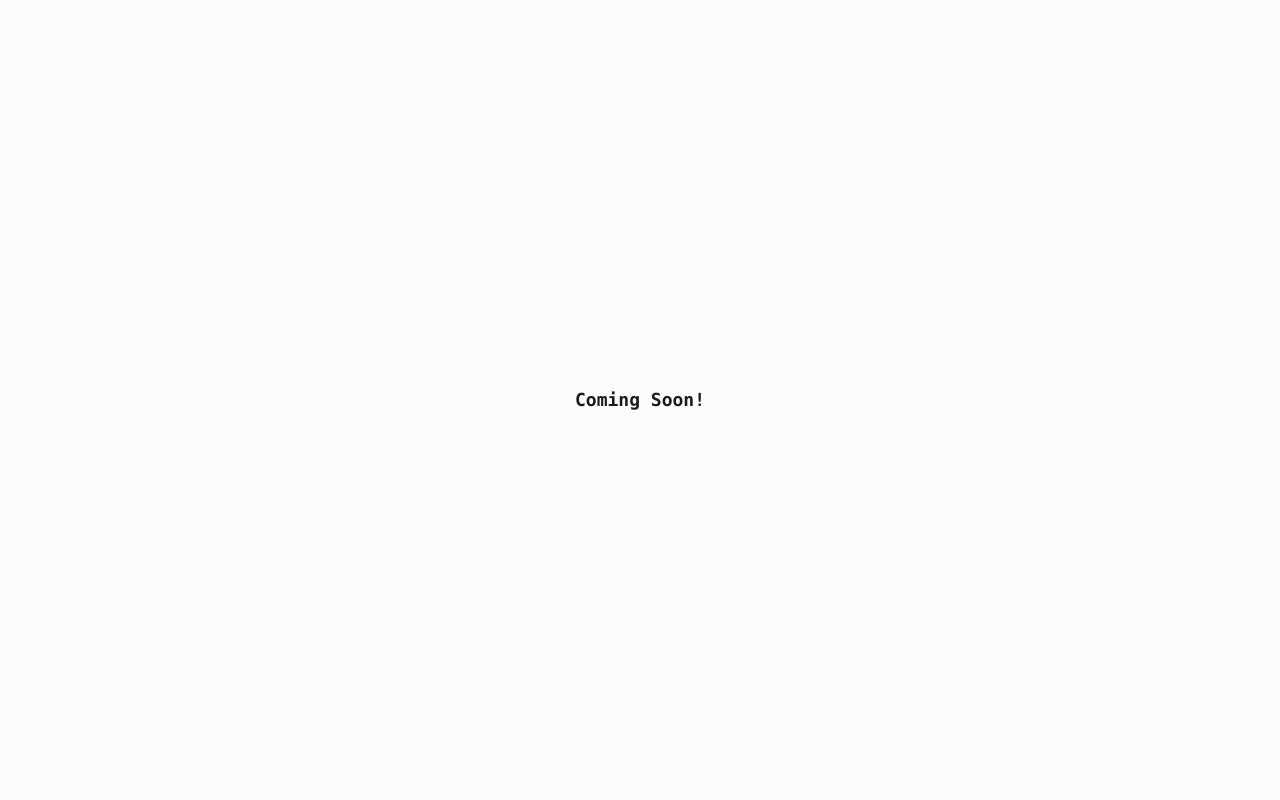
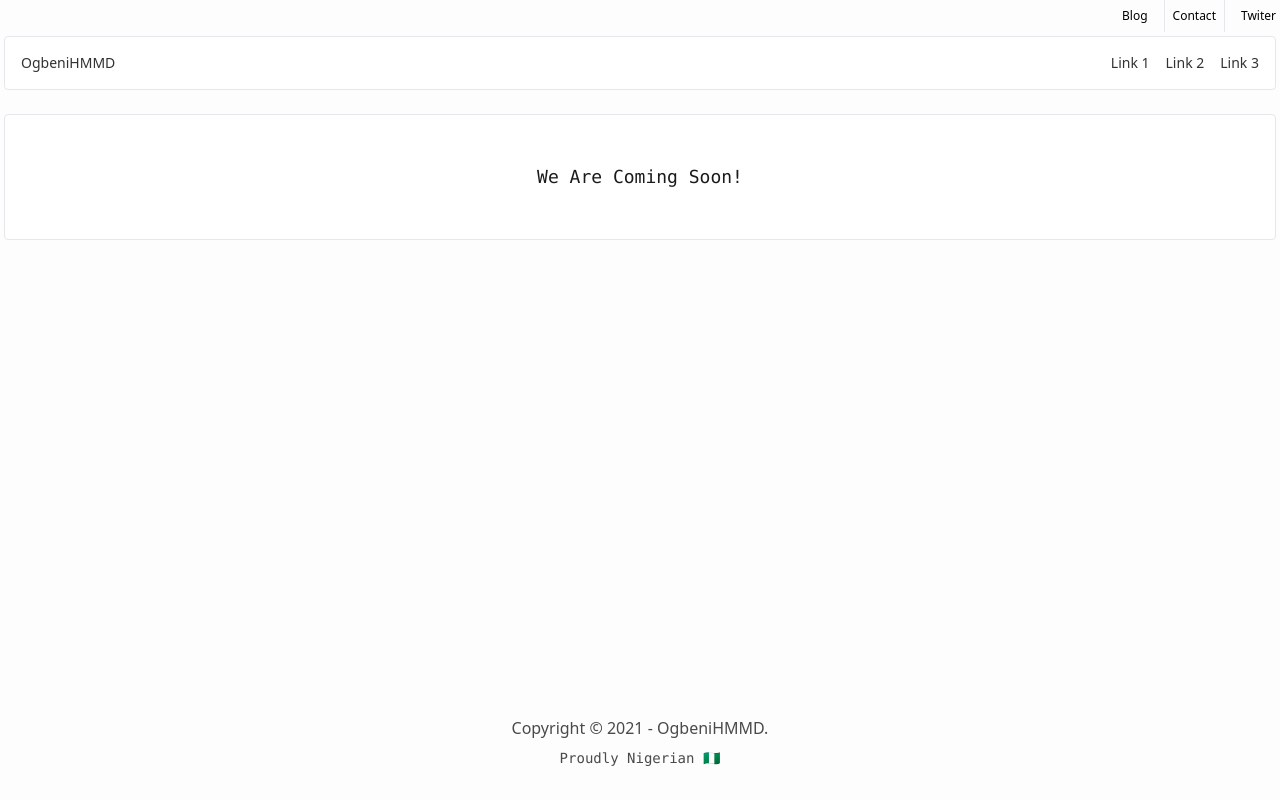
Before and after one commit to OgbeniHMMD/ogbeni-dev, a Next.js app: page / in a window 1280 px wide. Built offline with nearby package versions, Linux system fonts and the light colour scheme.

Commit message:
Formed Default Layout

```diff
--- a/components/ComingSoon.jsx
+++ b/components/ComingSoon.jsx
@@ -1,11 +1,13 @@
+import SectionContainer from "./_partials/SectionContainer";
+
 export default function ComingSoon() {
   return (
-    <main className="bg-light-100">
-      <div className="h-screen w-screen flex items-center justify-center">
-        <div className="font-bold text-dark-700 text-lg font-mono">
-          Coming Soon!
+    <SectionContainer padding="xl">
+      <main className="flex-grow flex flex-row items-center justify-center p-4">
+        <div className="font-mono font-medium text-dark-700 text-lg">
+          We Are Coming Soon!
         </div>
-      </div>
-    </main>
+      </main>
+    </SectionContainer>
   );
 }
--- /dev/null
+++ b/components/_partials/FooterCopyright.jsx
@@ -0,0 +1,15 @@
+export default function FooterCopyRight() {
+  return (
+    <footer className="container mx-auto">
+      <section className="text-dark-50 text-center p-8">
+        <div className="pb-2">
+          Copyright &copy; 2021 -
+          <span className="font-medium"> OgbeniHMMD.</span>
+        </div>
+        <div className="text-sm font-mono">
+          Proudly Nigerian &#127475;&#127468;
+        </div>
+      </section>
+    </footer>
+  );
+}
--- /dev/null
+++ b/components/_partials/NavigationBar.jsx
@@ -0,0 +1,27 @@
+import SectionContainer from "./SectionContainer";
+
+export default function NavigationBar() {
+  return (
+    <>
+      <nav className="container mx-auto text-xs">
+        <section className="w-full- flex justify-end items-center space-x-4 px-1">
+          <a>Blog</a>
+          <a className="border-l border-r p-2">Contact</a>
+          <a>Twiter</a>
+        </section>
+      </nav>
+
+      <SectionContainer size="lg">
+        <section className="w-full flex justify-between items-center space-x-2">
+          <div>OgbeniHMMD</div>
+
+          <div className="flex space-x-4">
+            <div>Link 1</div>
+            <div>Link 2</div>
+            <div>Link 3</div>
+          </div>
+        </section>
+      </SectionContainer>
+    </>
+  );
+}
--- /dev/null
+++ b/components/_partials/SectionContainer.jsx
@@ -0,0 +1,22 @@
+export default function SectionContainer(props) {
+  const paddings = {
+    none: "p-0",
+    xs: "p-1",
+    sm: "p-2",
+    md: "p-4",
+    lg: "p-6",
+    xl: "p-8",
+    "2xl": "p-12",
+  };
+  let classes = paddings[props.padding || "md"];
+
+  return (
+    <section className="container mx-auto p-1">
+      <div
+        className={`bg-white text-sm text-dark-200 border rounded ${classes}`}
+      >
+        {props.children}
+      </div>
+    </section>
+  );
+}
--- /dev/null
+++ b/components/layouts/DefaultLayout.jsx
@@ -0,0 +1,28 @@
+import Head from "next/head";
+import FooterCopyRight from "../_partials/FooterCopyright";
+import NavigationBar from "../_partials/NavigationBar";
+
+export default function DefaultLayout(props) {
+  return (
+    <>
+      <Head>
+        <title>{`${props.title || "Untitled"} - Ogbeni.com.ng`}</title>
+        <meta
+          name="description"
+          content={props.meta.description || "We are coming soon."}
+        />
+        <link rel="icon" href="/favicon.ico" />
+      </Head>
+
+      <main className="min-h-screen flex flex-col justify-between bg-light-50">
+        <NavigationBar />
+
+        <main className="flex-grow h-full flex flex-col  py-4">
+          {props.children}
+        </main>
+
+        <FooterCopyRight />
+      </main>
+    </>
+  );
+}
--- a/pages/index.jsx
+++ b/pages/index.jsx
@@ -1,16 +1,11 @@
 import Head from "next/head";
 import ComingSoon from "../components/ComingSoon";
+import DefaultLayout from "../components/layouts/DefaultLayout";
 
 export default function Home() {
   return (
-    <>
-      <Head>
-        <title>Create Next App</title>
-        <meta name="description" content="Generated by create next app" />
-        <link rel="icon" href="/favicon.ico" />
-      </Head>
-
+    <DefaultLayout title="We Are Coming Soon" meta={{ description: "xxx" }}>
       <ComingSoon />
-    </>
+    </DefaultLayout>
   );
 }
--- a/styles/globals.css
+++ b/styles/globals.css
@@ -1,4 +1,4 @@
-html,
+/* html,
 body {
   padding: 0;
   margin: 0;
@@ -13,4 +13,4 @@ a {
 
 * {
   box-sizing: border-box;
-}
+} */
```
Also changed, not shown: styles/Home.module.css (deleted, +0 -121 lines).
